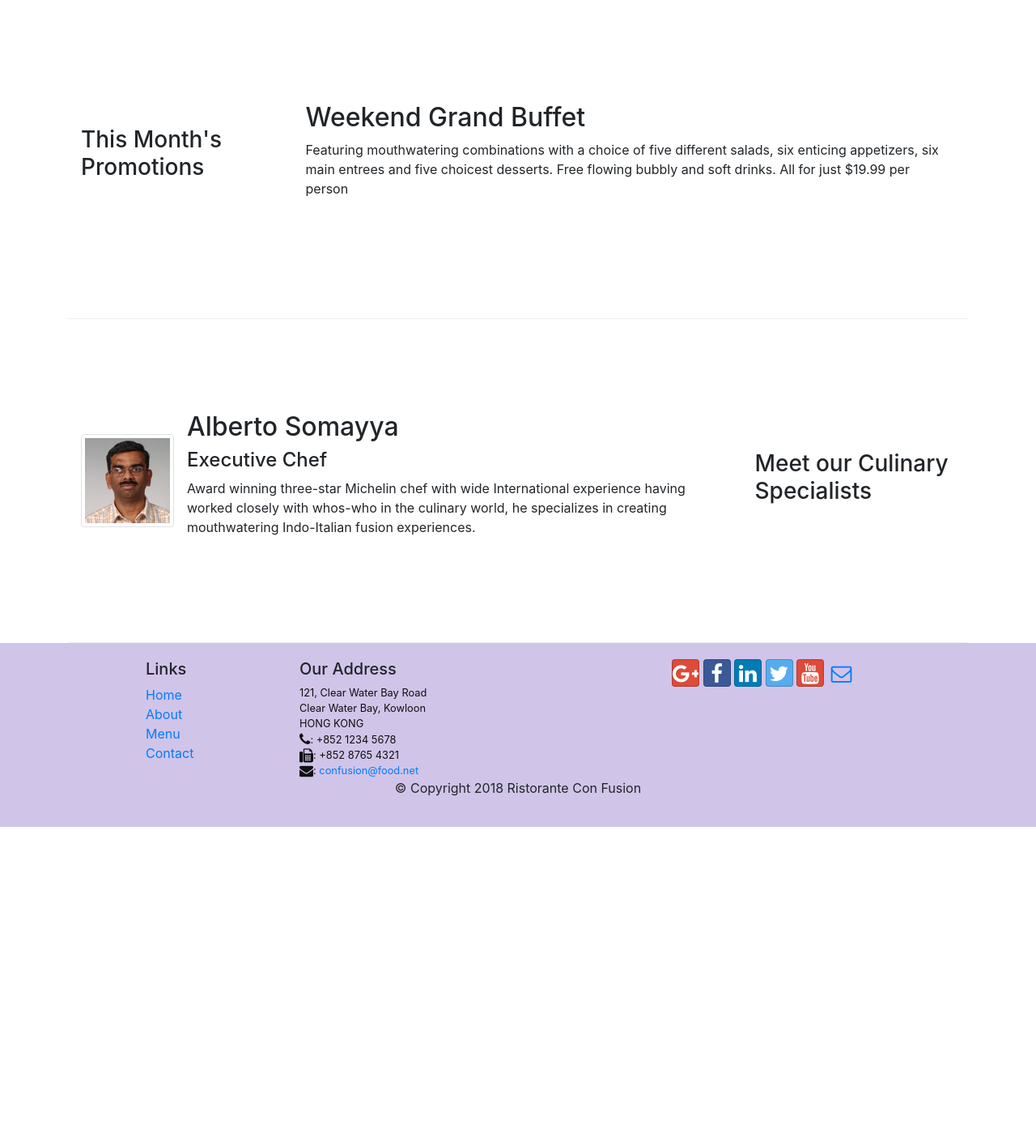
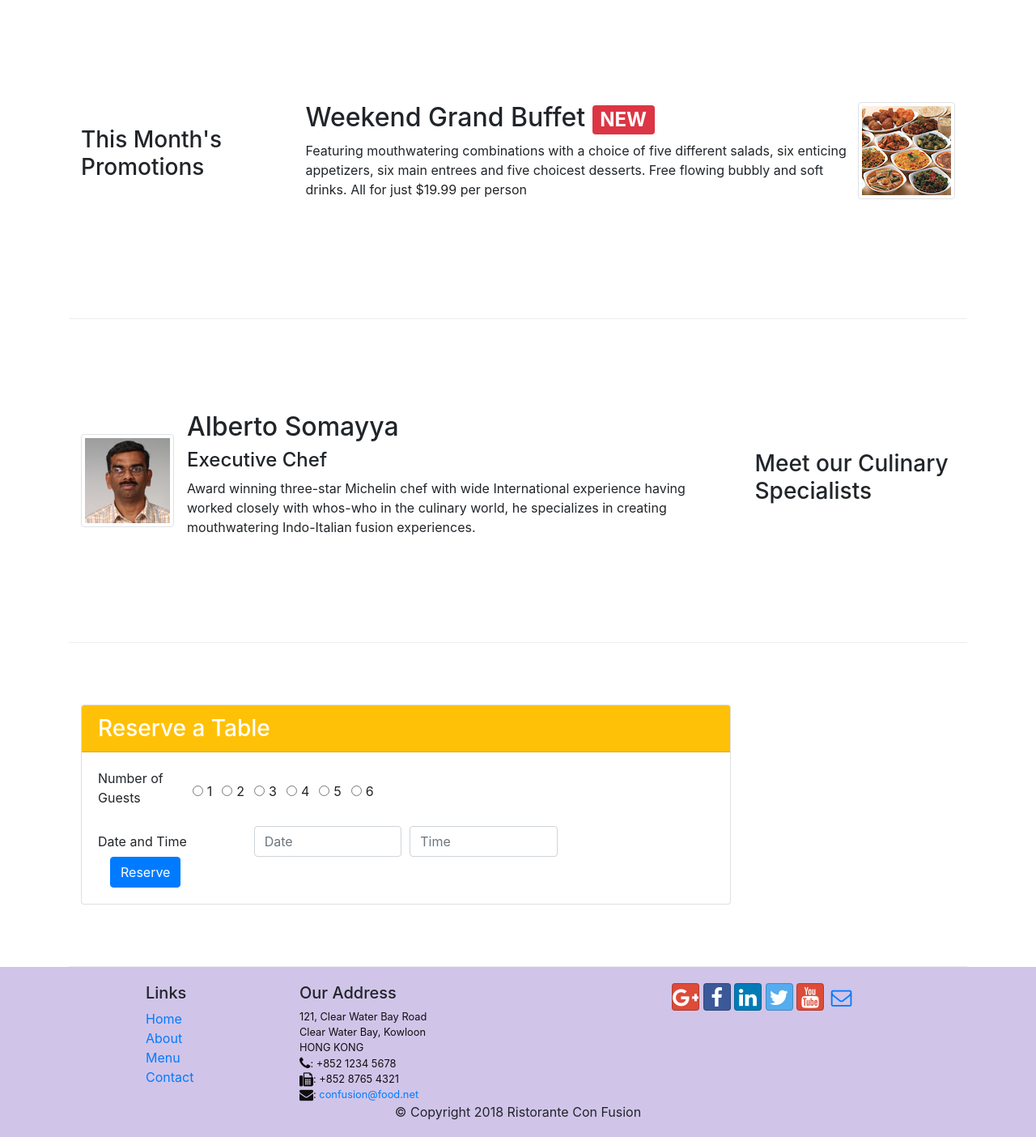
Before and after one commit to stella-pliatsiou/boostrap, a website: page conFusion/index.html in a window 1280 px wide. Shown: the part 740-2144 px from the top of the page at 81% size. Before the commit the page ends 1761 px from the top, so only its background shows below. Drawn offline with nearby package versions, Linux system fonts and the light colour scheme.

Commit message:
btn reserve, contact, form

```diff
--- a/conFusion/index.html
+++ b/conFusion/index.html
@@ -18,6 +18,7 @@
     <script src="//code.jquery.com/jquery-1.10.2.js"></script>
     <link rel="stylesheet" href="node_modules/font-awesome/css/font-awesome.min.css">
     <link rel="stylesheet" href="node_modules/bootstrap-social/bootstrap-social.css">
+
 
 </head>
 
@@ -42,14 +43,17 @@
     <header class="jumbotron">
         <div class="container">
             <div class="row row-header">
-                <div class="col-12 col-sm align-self-center">
-                    <img src="./img/img/logo.png" class="img-fluid">
-                </div>
                 <div class="col-12 col-sm-6">
                     <h1>Ristorante con Fusion</h1>
                     <p>We take inspiration from the World's best cuisines, and create a unique fusion experience. Our lipsmacking creations will tickle your culinary senses!</p>
                 </div>
-                <div class="col-12 col-sm">
+                <div class="col-12 col-sm align-self-center">
+                    <img src="./img/img/logo.png" class="img-fluid">
+                </div>
+                <div class="col-12 col-sm-3 align-self-center">
+                    <a href="#reserveform"><button type="submit" class="btn btn-warning btn-sm">Reserve
+                        Table</button></a>
+
                 </div>
             </div>
         </div>
@@ -78,14 +82,23 @@
 
 
         <div  class="row row-content align-items-center">
-            <div class="col-12 col-sm-4 col-md-3">
+            <div class="col-12 col-sm-4 order-sm-first col-md-3">
                 <h3>This Month's Promotions</h3>
             </div>
-            <div class="col col-sm col-md">
-                <h2>Weekend Grand Buffet</h2>
-                <p>Featuring mouthwatering combinations with a choice of five different salads, six enticing appetizers, six main entrees and five choicest desserts. Free flowing bubbly and soft drinks. All for just $19.99 per person </p>
+            <div class="col col-sm order-sm-last col-md">
+                    <div class="media">
+                    <div class="media-body">
+                    <h2 class="mt-0">Weekend Grand Buffet <span class="badge badge-danger">NEW</span></h2>
+                    <p class="d-none d-sm-block ">Featuring mouthwatering combinations with a choice of five different
+                        salads, six enticing appetizers, six main entrees and five choicest desserts. Free flowing
+                        bubbly and soft drinks. All for just $19.99 per person </p>
+                        </div>
+                        <img class="d-flex  img-thumbnail"
+                                src="./img/img/buffet.png" alt="Weekend Buffet">
+                    </div>
             </div>
         </div>
+
 
         <div class="row row-content align-items-center">
             <div class="col-12 col-sm-4 order-sm-last col-md-3">
@@ -108,21 +121,80 @@
 
             </div>
         </div>
+
+
+        <div class="row row-content align-items-center">
+            <div class="col-12 col-md-9">
+                <div class="card">
+                    <h3 class="card-header  bg-warning text-white">Reserve a Table</h3>
+                    <div class="card-body">
+                    <form id="reserveform">
+                    <fieldset class="form-group">
+                    <div class="row">
+                      <legend class="col-form-label col-sm-2 pt-0">Number of Guests</legend>
+                      <div class="form-check form-check-inline">
+                        <input class="form-check-input" type="radio" name="inlineRadioOptions" id="inlineRadio1" value="option1">
+                        <label class="form-check-label" for="inlineRadio1">1</label>
+                      </div>
+                      <div class="form-check form-check-inline">
+                        <input class="form-check-input" type="radio" name="inlineRadioOptions" id="inlineRadio2" value="option2">
+                        <label class="form-check-label" for="inlineRadio2">2</label>
+                      </div>
+                      <div class="form-check form-check-inline">
+                        <input class="form-check-input" type="radio" name="inlineRadioOptions" id="inlineRadio3" value="option3">
+                        <label class="form-check-label" for="inlineRadio3">3</label>
+                      </div>
+                      <div class="form-check form-check-inline">
+                        <input class="form-check-input" type="radio" name="inlineRadioOptions" id="inlineRadio4" value="option4">
+                        <label class="form-check-label" for="inlineRadio4">4</label>
+                      </div>
+                      <div class="form-check form-check-inline">
+                        <input class="form-check-input" type="radio" name="inlineRadioOptions" id="inlineRadio5" value="option5">
+                        <label class="form-check-label" for="inlineRadio5">5</label>
+                      </div>
+                      <div class="form-check form-check-inline">
+                        <input class="form-check-input" type="radio" name="inlineRadioOptions" id="inlineRadio6" value="option6">
+                        <label class="form-check-label" for="inlineRadio6">6</label>
+                      </div>
+                    </div>
+                  </fieldset>
+
+                  <div class="form-row">
+                    <legend class="col-form-label col-sm-3">Date and Time</legend>
+
+                    <div class="col-sm-3">
+                      <input type="text" class="form-control" placeholder="Date">
+                    </div>
+                    <div class="col-sm-3">
+                      <input type="text" class="form-control" placeholder="Time">
+                    </div>
+                  </div>
+
+                  <div class="col-sm-12">
+                    <button type="submit" class="btn btn-primary">Reserve</button>
+                  </div>
+                </div>
+              </form>
+              </div>
+              </div>
+
+         </div>
+
     </div>
 
     <footer class="footer">
         <div class="container">
             <div class="row">
-                <div class="col-12 offset-1 col-sm-2">
+                <div class="col-4 offset-1 col-sm-2">
                     <h5>Links</h5>
                     <ul class="list-unstyled">
-                        <li><a href="#">Home</a></li>
+                        <li><a href="index.html">Home</a></li>
                         <li><a href="aboutus.html">About</a></li>
                         <li><a href="#">Menu</a></li>
-                        <li><a href="#">Contact</a></li>
+                        <li><a href="contactus.html">Contact</a></li>
                     </ul>
                 </div>
-                <div class="col-12 col-sm-5">
+                <div class="col-7 col-sm-5">
                     <h5>Our Address</h5>
                     <address>
 		              121, Clear Water Bay Road<br>
@@ -135,7 +207,7 @@
 
 		           </address>
                 </div>
-                <div class="text-center">
+                <div class="text-center ">
                     <a class="btn btn-social-icon btn-google" href="http://google.com/+"><i class="fa fa-google-plus"></i></a>
                     <a class="btn btn-social-icon btn-facebook" href="http://www.facebook.com/profile.php?id="><i class="fa fa-facebook"></i></a>
                     <a class="btn btn-social-icon btn-linkedin" href="http://www.linkedin.com/in/"><i class="fa fa-linkedin"></i></a>
```
Also changed, not shown: conFusion/aboutus.html (+2 -2 lines), conFusion/contactus.html (+2 -2 lines), conFusion/styles.css (line endings or trailing spaces).
